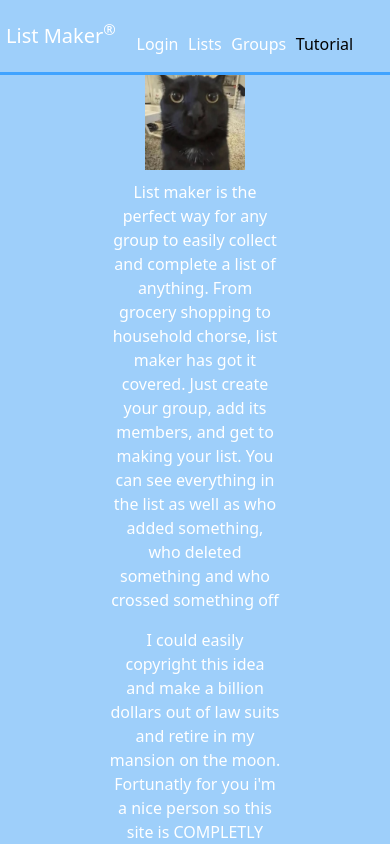
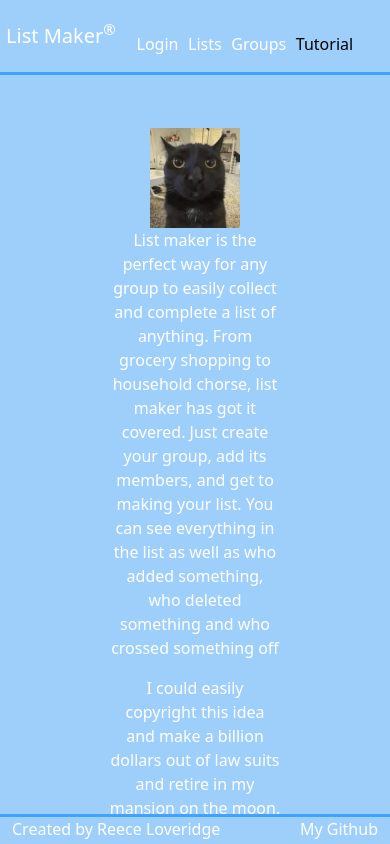
Before and after one commit to reecegeese/startup, a React (Vite) app: page /tutorial in a window 390 px wide. Shown: the top 844 px of the page. Built offline with nearby package versions, Linux system fonts and the light colour scheme.

Commit message:
made all pages more responsive to smaller screens

```diff
--- a/src/app.css
+++ b/src/app.css
@@ -17,6 +17,7 @@ main {
   flex-direction: column;
   align-items: center;
   justify-content: space-around;
+  overflow-x: hidden;
 }
 
 .navbar {
--- a/src/lists/lists.css
+++ b/src/lists/lists.css
@@ -3,10 +3,10 @@ button {
   margin: 10px;
 }
 
-#login_button {
+#add_button {
   background-color: #0088ff;
 }
 
-#create_button {
+#delete_button {
   background-color: #0088ff;
 }
--- a/src/tutorial/tutorial.css
+++ b/src/tutorial/tutorial.css
@@ -1,4 +1,4 @@
 img {
-  width: 100px;
-  margin: 10px;
+  height: 100px;
+  width: 100%;
 }
--- a/src/tutorial/tutorial.jsx
+++ b/src/tutorial/tutorial.jsx
@@ -5,12 +5,12 @@ export function Tutorial() {
   return (
     <main className="container-fluid text-center">
       <div>
-        <main class="container-fluid text-center pt-5 pb-5">
+        <main className="container-fluid text-center pt-5 pb-5">
           <div id="picture" class="picture-box">
             <img src="Staring Cat.PNG" alt="random cat" />
           </div>
 
-          <p class="w-50">
+          <p className="w-50">
             List maker is the perfect way for any group to easily collect and
             complete a list of anything. From grocery shopping to household
             chorse, list maker has got it covered. Just create your group, add
@@ -19,17 +19,17 @@ export function Tutorial() {
             who crossed something off
           </p>
 
-          <p class="w-50">
+          <p className="w-50">
             I could easily copyright this idea and make a billion dollars out of
             law suits and retire in my mansion on the moon. Fortunatly for you
             i'm a nice person so this site is COMPLETLY FREE. Lucky you.
           </p>
 
-          <p class="w-50">
+          <p className="w-50">
             That cat staring at you is hard coded but will eventually be
             randomized and show you a new picture every time you open this page
           </p>
-          <p class="w-50">
+          <p className="w-50">
             And this line will do the same with a random quote or fact or
             somthing. I don't know yet. I'll see what's funny and pick that
           </p>
```
